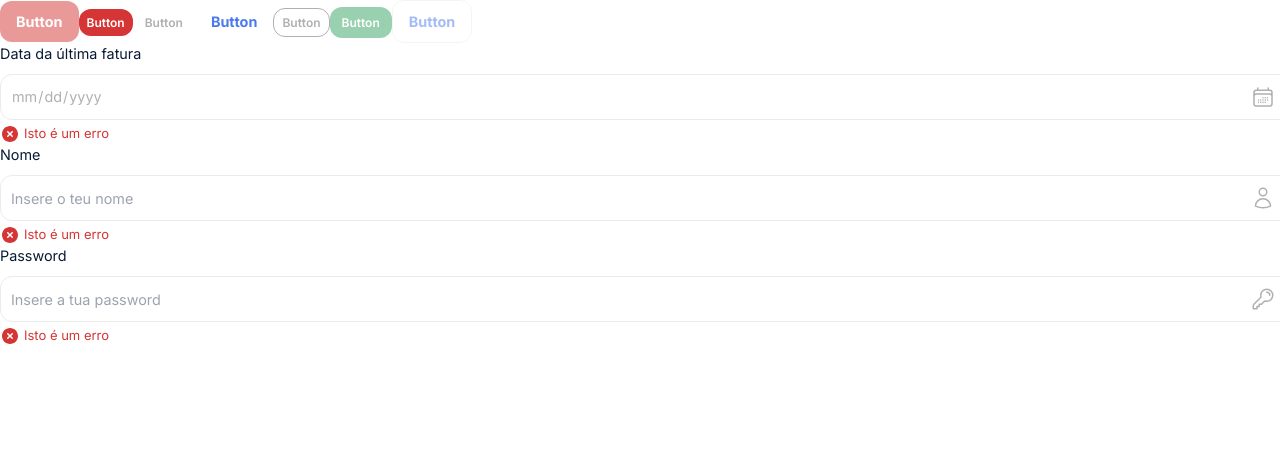
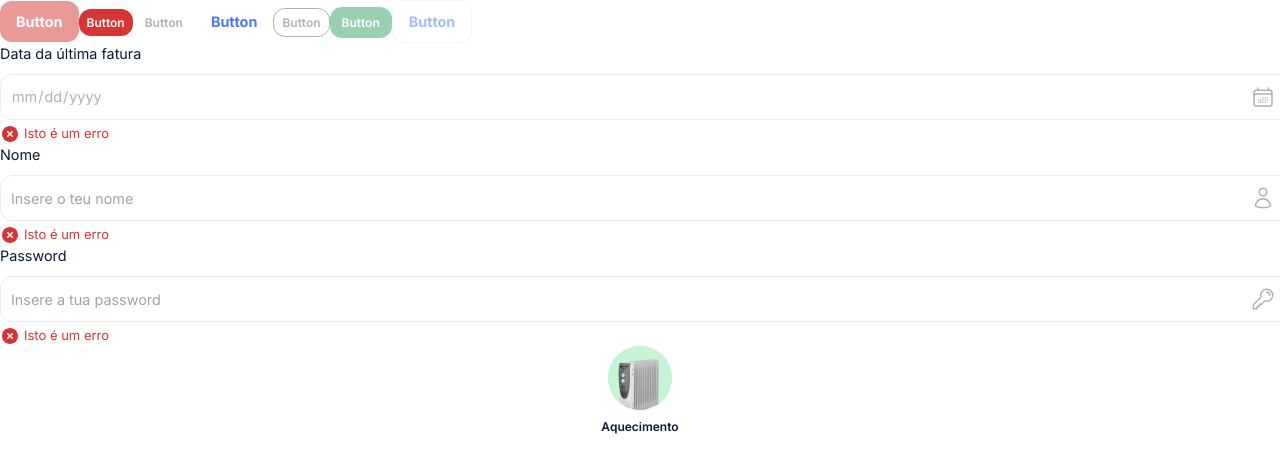
Before and after one commit to almt00/savee, a Next.js app: page / in a window 1280 px wide. Shown: the top 472 px of the page. Built offline with nearby package versions, Linux system fonts and the light colour scheme.

Commit message:
Add task

```diff
--- /dev/null
+++ b/components/elements/Task.js
@@ -0,0 +1,33 @@
+import { styled } from "@stitches/react";
+
+const Task = (props) => {
+
+// fetch image and name from API
+// to do map type to image e.g. aquecimento to heating.png
+
+  return (
+    <TaskContainer>
+      <TaskImage src={props.img} alt={props.type} />
+      <TaskTitle>{props.type}</TaskTitle>
+    </TaskContainer>
+  );
+};
+
+const TaskContainer = styled("div", {
+  display: "flex",
+  flexDirection: "column",
+  alignItems: "center",
+});
+
+const TaskImage = styled("img", {
+  width: "64px",
+});
+
+const TaskTitle = styled("p", {
+  fontSize: "$small",
+  fontWeight: "$bold",
+  color: "$black",
+  marginTop: "0.5rem",
+});
+
+export default Task;
--- a/pages/index.js
+++ b/pages/index.js
@@ -3,6 +3,7 @@ import { Inter } from "@next/font/google";
 import Button from "../components/elements/Button";
 import Form from "../components/elements/Form";
 import { styled } from "../stitches.config";
+import Task from "../components/elements/Task";
 
 const inter = Inter({ subsets: ["latin"] });
 
@@ -52,6 +53,7 @@ export default function Home() {
           type="text"
           id="input_password"
         />
+        <Task type="Aquecimento" img="heating@2x.png" />
       </main>
     </>
   );
```
